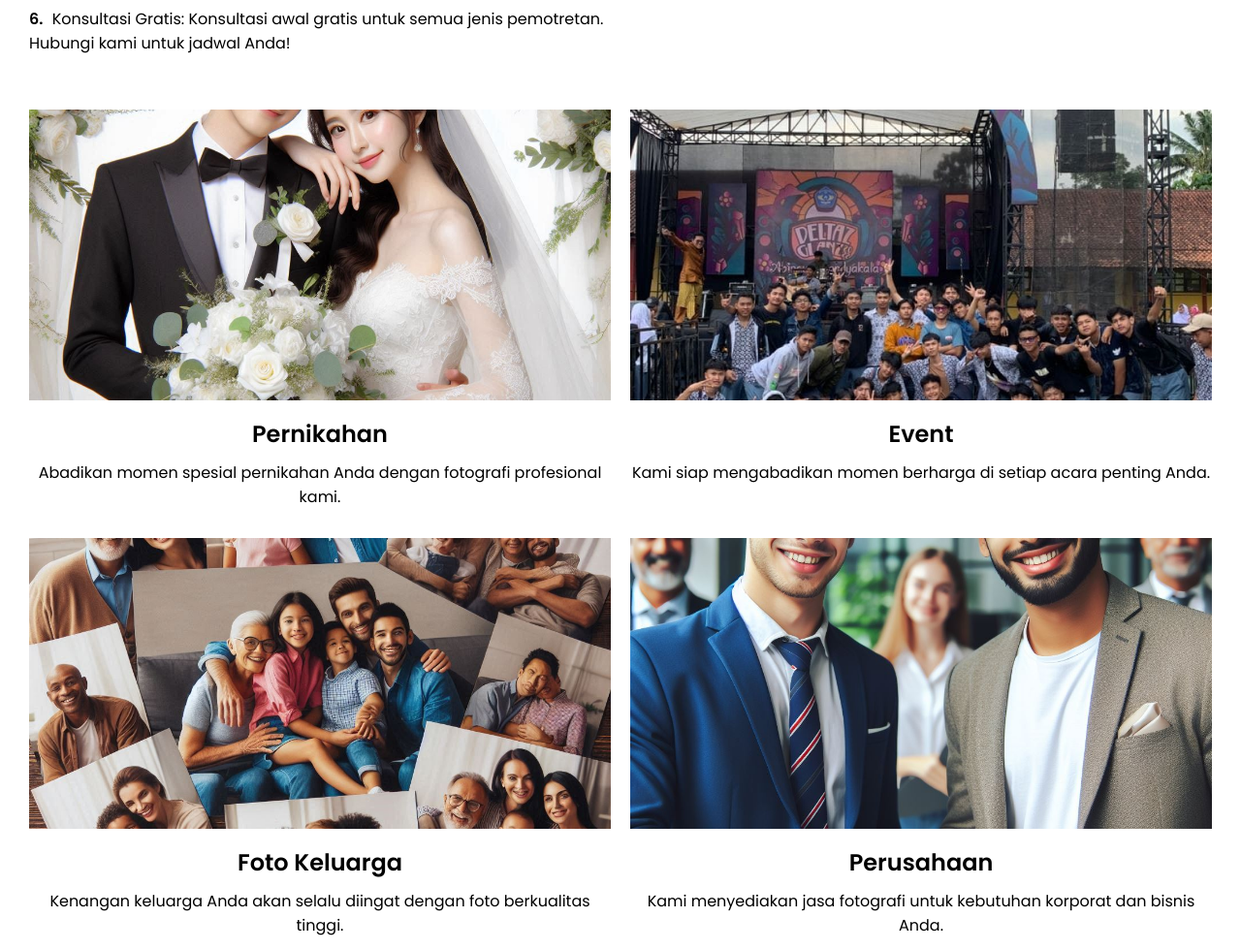
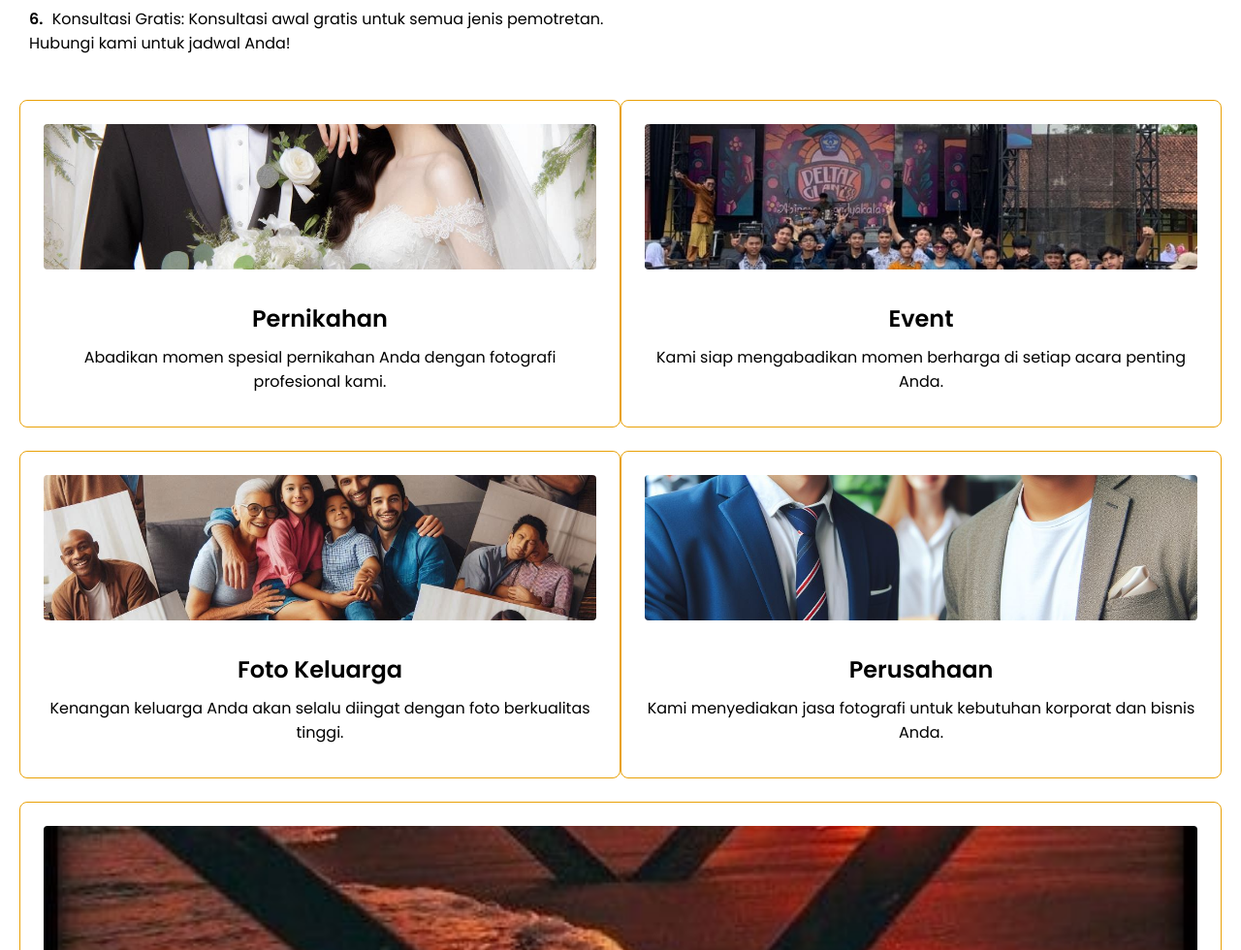
Before and after one commit to bro299/mobile, a plain HTML site: page index.html in a window 1280 px wide. Shown: the part 1302-2282 px from the top of the page at 97% size. Drawn offline with Linux system fonts and the light colour scheme.

Commit message:
style.css

```diff
--- a/style.css
+++ b/style.css
@@ -138,14 +138,23 @@ form button:hover {
 }
 
 .feature {
-    flex: 1 1 45%;
-    margin: 10px;
+    background: #fff;
+    border: 1px solid #e9a107;
+    border-radius: 8px;
+    padding: 1.5rem;
+    margin-bottom: 1.5rem;
     text-align: center;
+    width: 18%;
+    position: relative; /* Ensure proper positioning for image */
 }
 
-.feature-image {
-    max-width: 100%;
+.feature img {
+    width: 100%;
     height: auto;
+    max-height: 150px; /* Set max-height for image */
+    object-fit: cover; /* Ensure the image covers the area */
+    border-radius: 4px; /* Optional: add border-radius to match design */
+    margin-bottom: 1rem; /* Add spacing between image and text */
 }
 
 .fo-content h2 {
```
